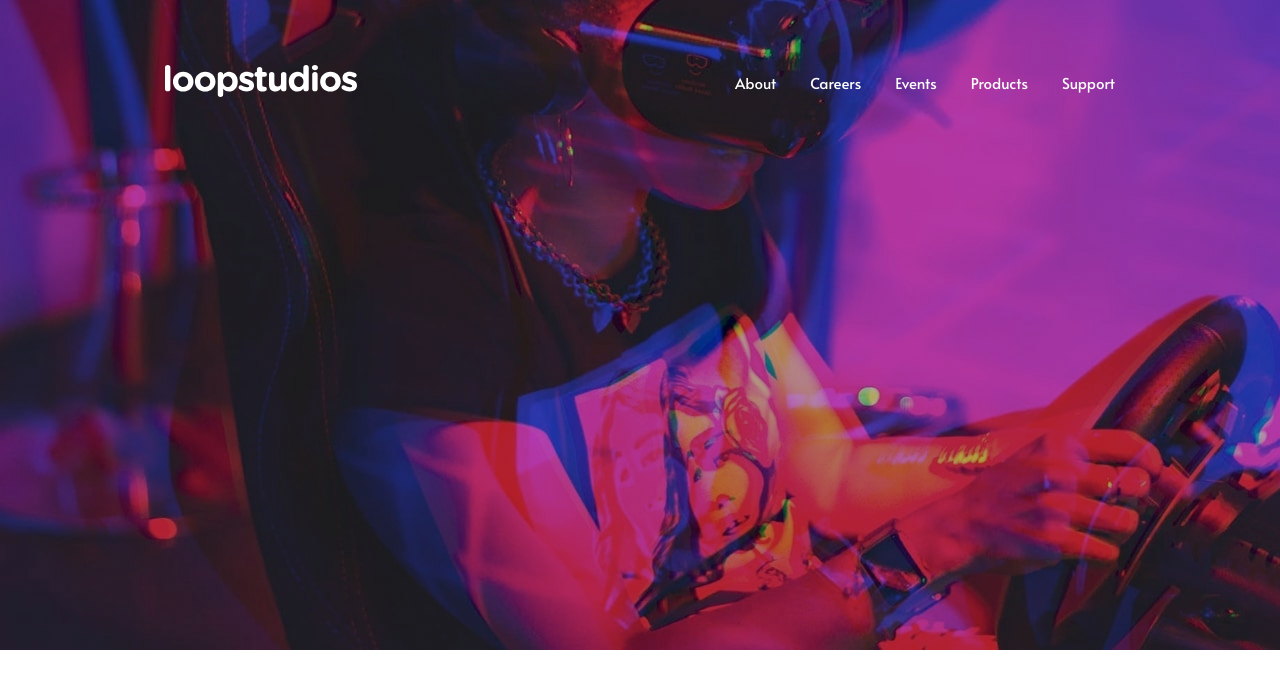
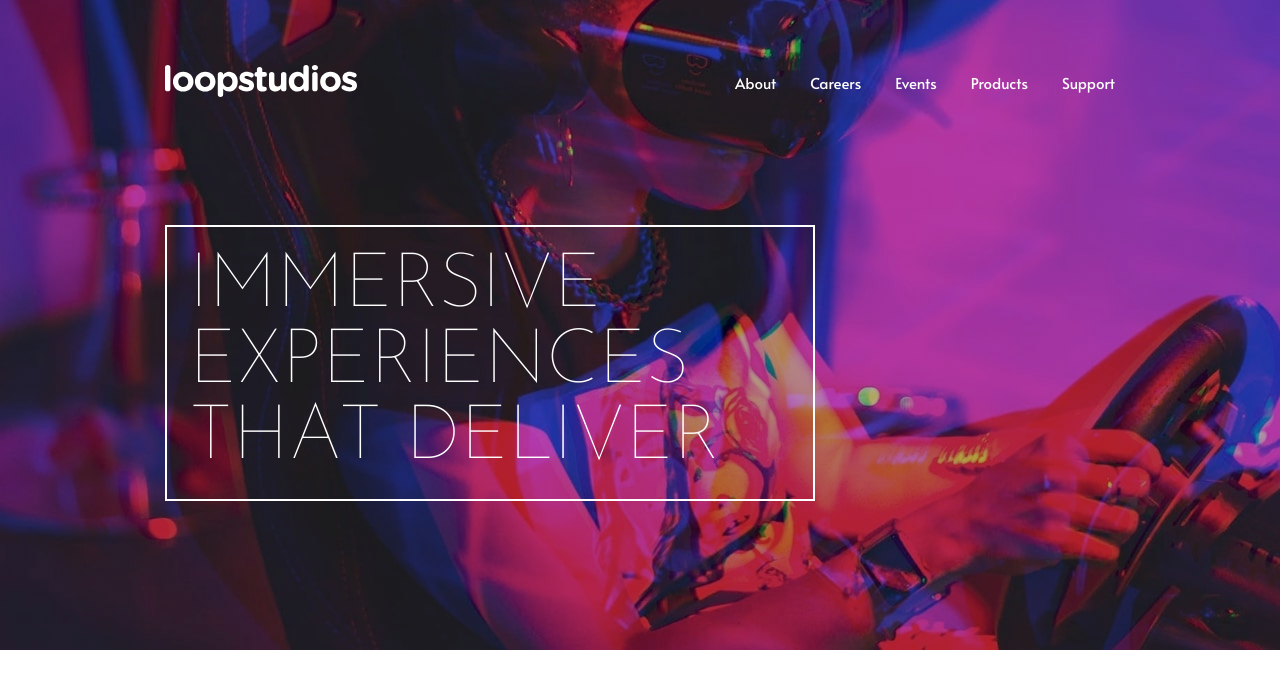
Before and after one commit to michaelrlai88/loopstudios-landing-page-main, a React (Create React App) app in the folder client/: page / in a window 1280 px wide. Shown: the top 688 px of the page. Built offline with nearby package versions, Linux system fonts and the light colour scheme.

Commit message:
updated header

```diff
--- a/client/src/components/Header.js
+++ b/client/src/components/Header.js
@@ -1,31 +1,27 @@
-import React, { useContext } from "react";
-import styled from "styled-components";
-import heroImageDesktop from "../images/desktop/image-hero.jpg";
-import heroImageMobile from "../images/mobile/image-hero.jpg";
-import navLogo from "../images/logo.svg";
+import React, { useContext } from 'react';
+import styled from 'styled-components';
+import heroImageDesktop from '../images/desktop/image-hero.jpg';
+import heroImageMobile from '../images/mobile/image-hero.jpg';
+import navLogo from '../images/logo.svg';
 
-import theme from "../theme";
+import theme from '../theme';
 
-import { MenuContext } from "../context/MenuContext";
+import { MenuContext } from '../context/MenuContext';
 
 const { white, black, darkGray, veryDarkGray } = theme;
 
 const HeaderContainer = styled.div`
   width: 100vw;
   height: 100%;
+  height: ${(props) => (props.menuOpen ? '0' : '650px')};
 `;
 
 const Hero = styled.div`
-  height: ${(props) => (props.menuOpen ? "0" : "650px")};
-  /* height: 650px; */
+  height: 100%;
   width: 100vw;
 
   background-size: cover;
   background-position: 50% 0;
-
-  /*   height: 100vh;
-  width: 100vw;
-  background-color: dodgerblue; */
 
   @media screen and (max-width: 375px) {
     background-image: url(${heroImageMobile});
@@ -72,6 +68,7 @@ const NavBar = styled.div`
 const NavLogo = styled.div`
   background-image: url(${navLogo});
   background-repeat: no-repeat;
+
   @media screen and (max-width: 767px) {
     height: 25px;
     width: 160px;
@@ -99,8 +96,13 @@ const Burger = styled.button`
 const NavMenu = styled.ul`
   list-style-type: none;
   color: ${white};
+
+  a {
+    text-decoration: none;
+    color: white;
+  }
   @media screen and (max-width: 767px) {
-    display: ${(props) => (props.menuOpen ? "flex" : "none")};
+    display: ${(props) => (props.menuOpen ? 'flex' : 'none')};
     height: 100vh;
     width: 100vw;
     background-color: black;
@@ -112,7 +114,7 @@ const NavMenu = styled.ul`
     justify-content: center;
     padding-left: 24px;
     font-weight: 400;
-    font-family: "Josefin Sans", sans-serif;
+    font-family: 'Josefin Sans', sans-serif;
     font-size: 24px;
     font-weight: 100;
 
@@ -128,12 +130,27 @@ const NavMenu = styled.ul`
   }
 `;
 
+const HeroText = styled.div`
+  color: white;
+  text-transform: uppercase;
+  font-family: 'Josefin Sans', sans-serif;
+  font-weight: 100;
+  font-size: 40px;
+  padding: 22px;
+  margin-top: 160px;
+  border: 2px solid white;
+  max-width: 650px;
+  @media screen and (min-width: 580px) {
+    margin-top: 125px;
+    font-size: 76px;
+    font-weight: 100;
+  }
+`;
+
 const Header = (props) => {
   const { menuOpen, setMenuOpen } = useContext(MenuContext);
 
   const openMenu = () => {
-    console.log(menuOpen);
-    console.log(typeof menuOpen);
     setMenuOpen(!menuOpen);
   };
 
@@ -153,13 +170,24 @@ const Header = (props) => {
               </Burger>
             </NavBar>
             <NavMenu menuOpen={menuOpen}>
-              <li>About</li>
-              <li>Careers</li>
-              <li>Events</li>
-              <li>Products</li>
-              <li>Support</li>
+              <li>
+                <a href='/'>About</a>
+              </li>
+              <li>
+                <a href='/'>Careers</a>
+              </li>
+              <li>
+                <a href='/'>Events</a>
+              </li>
+              <li>
+                <a href='/'>Products</a>
+              </li>
+              <li>
+                <a href='/'>Support</a>
+              </li>
             </NavMenu>
           </Nav>
+          <HeroText>Immersive experiences that deliver</HeroText>
         </Content>
       </Hero>
     </HeaderContainer>
```
Also changed, not shown: 1 other file (tests, documents, lock files or other folders).
